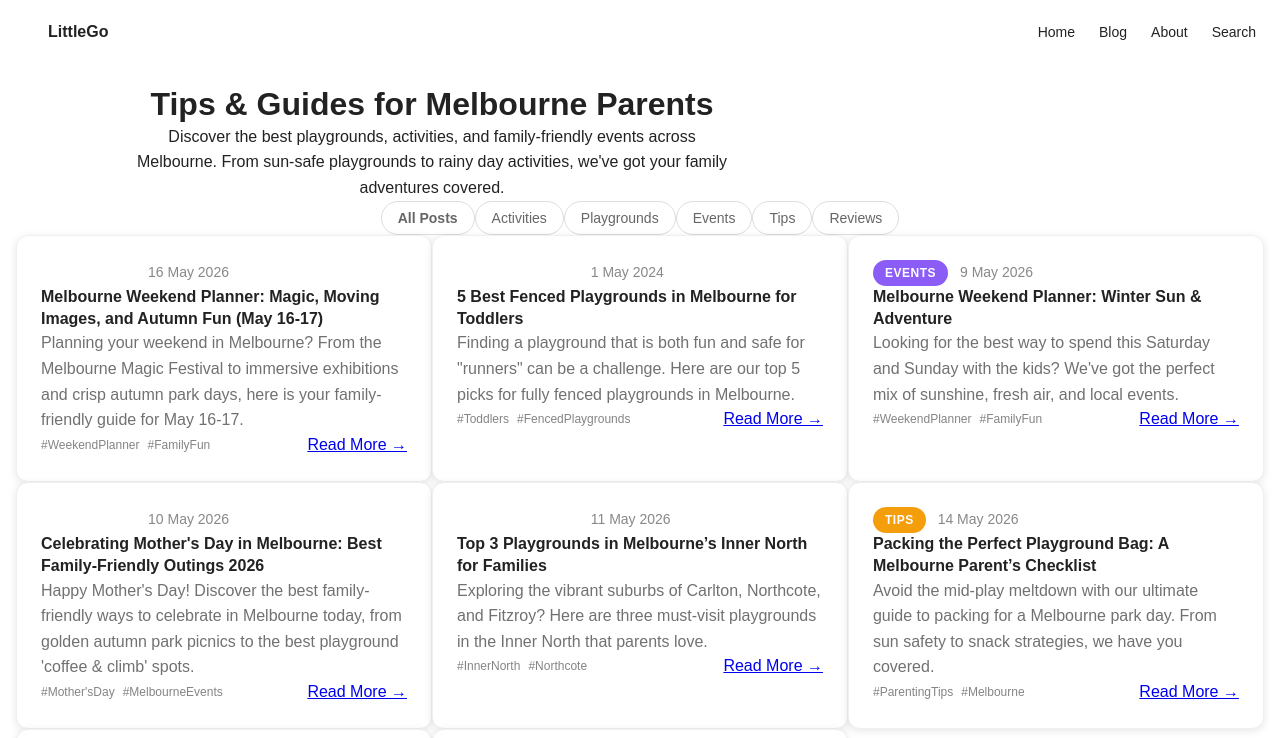
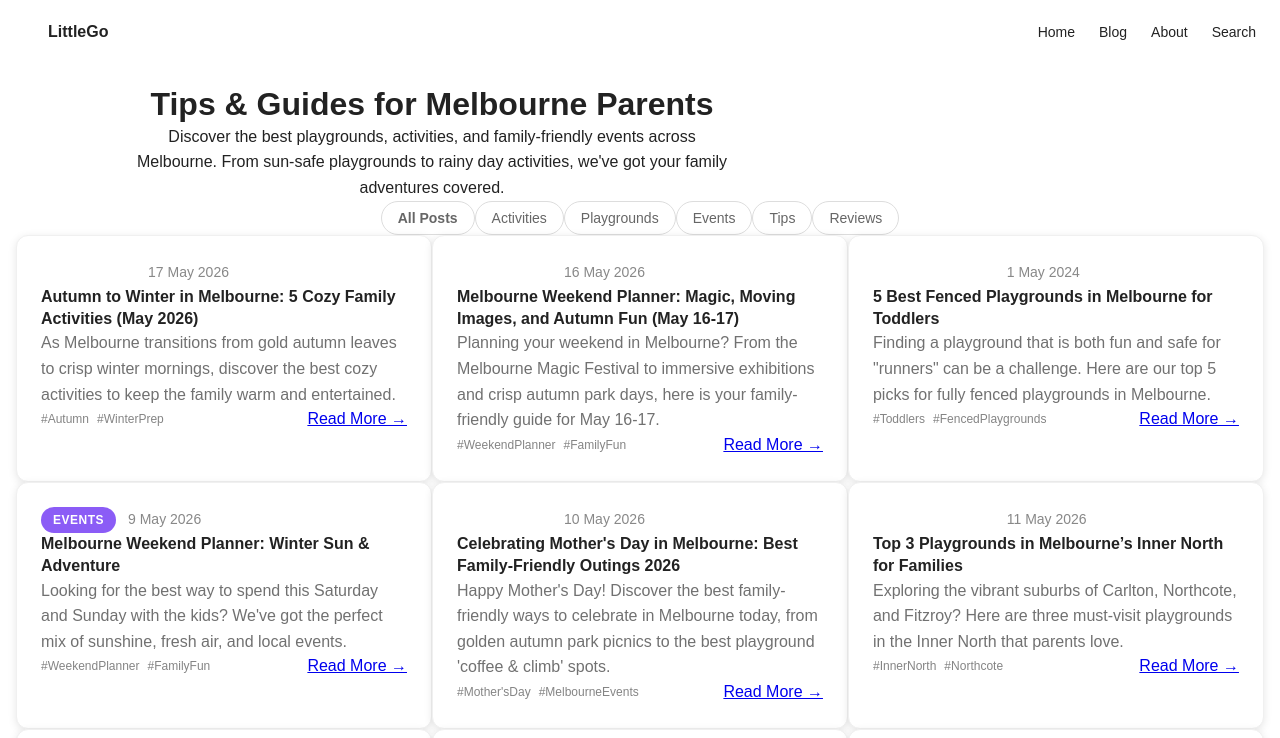
Before and after one commit to liubosdzl33/littlego-au, a Next.js app: page /blog in a window 1280 px wide. Shown: the top 738 px of the page. Built offline with nearby package versions, Linux system fonts and the light colour scheme.

Commit message:
Blog: Autumn to Winter in Melbourne family activities

```diff
--- a/src/data/blog/posts.ts
+++ b/src/data/blog/posts.ts
@@ -1,6 +1,64 @@
 import { BlogPost } from '../../types/blog';
 
 export const posts: BlogPost[] = [
+  {
+    id: '11',
+    title: 'Autumn to Winter in Melbourne: 5 Cozy Family Activities (May 2026)',
+    slug: 'melbourne-autumn-winter-family-activities-may-2026',
+    excerpt: 'As Melbourne transitions from gold autumn leaves to crisp winter mornings, discover the best cozy activities to keep the family warm and entertained.',
+    date: '2026-05-17',
+    publishedAt: '2026-05-17',
+    author: 'LittleGo Team',
+    category: 'activities',
+    content: `
+# Autumn to Winter in Melbourne: 5 Cozy Family Activities (May 2026)
+
+There is a specific kind of magic in Melbourne during mid-May. One day we are kicking through crunchy gold leaves in the Fitzroy Gardens, and the next, we are reaching for the heavy coats as the Antarctic winds give us a little nudge.
+
+As we shift from the peak of autumn into the early whispers of winter, it is the perfect time to mix those glorious "blue sky" park runs with some cozy, indoor sanctuaries. Whether you are looking for a free library session for your toddler or a decadent Sunday treat, here are five ways to enjoy the season transition as a family this week.
+
+---
+
+## 🍂 1. Outdoor Adventure: Fitzroy Gardens Explorer
+Before the winter rains truly settle in, make the most of the **Fitzroy Gardens Outdoor Adventure**. It’s a free, self-guided trail designed for kids to explore one of Melbourne's most beautiful historic gardens.
+
+The gardens are currently at their peak autumn vibrance. It’s a fantastic way to get the kids moving, and once they’ve finished the trail, you are right next to the **Dragon Playground** (a classic for a reason).
+
+*   **Parent Tip:** The paths are very pram-friendly, and the "Cooks' Cottage" area makes for some adorable seasonal photos.
+
+## 🍪 2. A Sweet Sunday: Chocolate Family Adventure Day
+If you are looking for a Sunday treat that feels like a warm hug, several venues across the city are hosting **Chocolate Family Adventure Days** this month. Think interactive workshops where kids can learn about (and taste!) chocolate, paired with a stress-free environment for parents.
+
+It’s the ultimate "winter is coming" indulgence. Check the *What’s On Melbourne* portal for specific time slots at participating CBD venues.
+
+## ⛸️ 3. Winter Vibes: The Fondue Chalet at Fed Square
+Ready to embrace the chill? The **Fondue Chalet** has returned to Federation Square! While it might sound like a date-night spot, it is actually incredibly fun for older kids and teens. Sitting in a mini "mountain chalet" in the heart of the city while dipping bread into melted cheese is a memory they won’t forget.
+
+*   **Suitability:** Best for school-aged kids and teens who can handle the "fondue etiquette" (and the heat!).
+
+## 🦕 4. Rainy Day Rescue: Dino Days @ The Library
+If the Melbourne clouds decide to open up, head to **narrm ngarrgu Library** (near Queen Vic Market) for **Dino Days**. Specifically designed for the 3-5 age group, it’s a free session filled with dinosaur stories, songs, and play.
+
+The new library space is stunning, with plenty of cozy corners for parents to sit while the little ones explore. Plus, you’re just a stone's throw from the market for a hot jam donut afterwards!
+
+## 🏰 5. Early Winter Prep: Royal Park Nature Play
+Even as it gets cooler, we advocate for "layering up" and heading outside. **Royal Park Nature Play** remains our top pick for mid-May. The natural wood and stone structures don’t get as icy as metal slides, and the wide-open spaces are perfect for a family game of tag to keep the blood pumping.
+
+---
+
+## 💡 Quick Seasonal Survival Tips
+*   **The Wind Factor:** A 15°C day in Melbourne can feel like 10°C if the wind is coming off the bay. Always check the "Feels Like" temperature on your weather app before choosing a playground.
+*   **Hot Refreshments:** We’ve started packing a thermos of warm Milo or herbal tea for the kids. It’s a game-changer for extending a park session by an extra 30 minutes!
+*   **Waterproof Shoes:** The grass is getting dewier and stays damp longer. It’s officially "gumboot season"—embrace it!
+
+How are you spending this transition week? Whether you are hunting for dinosaurs in the library or fondue in the city, we hope your family stays warm and happy!
+
+*Looking for more ideas? Search our [Playground Map](/playground) to find a spot with a nearby cafe for that essential winter coffee.*
+`,
+    imageUrl: 'https://images.unsplash.com/photo-1523348837708-15d4a09cfac2?q=80&w=2000&auto=format&fit=crop',
+    tags: ['Autumn', 'Winter Prep', 'Melbourne Events', 'Family Fun', 'Free Kids Activities']
+  },
+
   {
     id: '10',
     title: 'Melbourne Weekend Planner: Magic, Moving Images, and Autumn Fun (May 16-17)',
```
